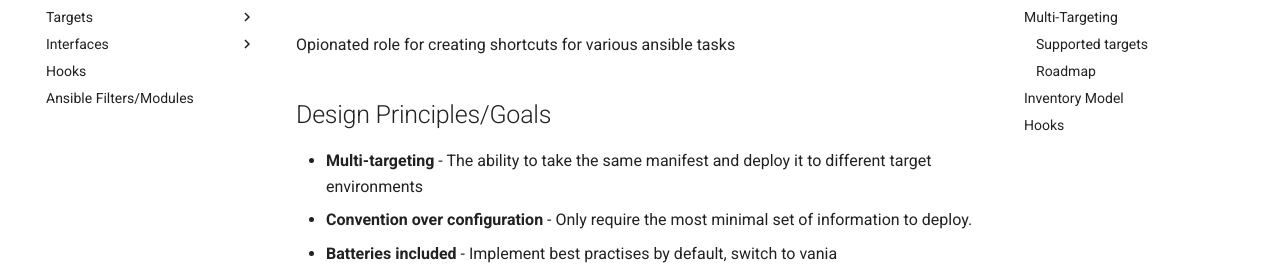
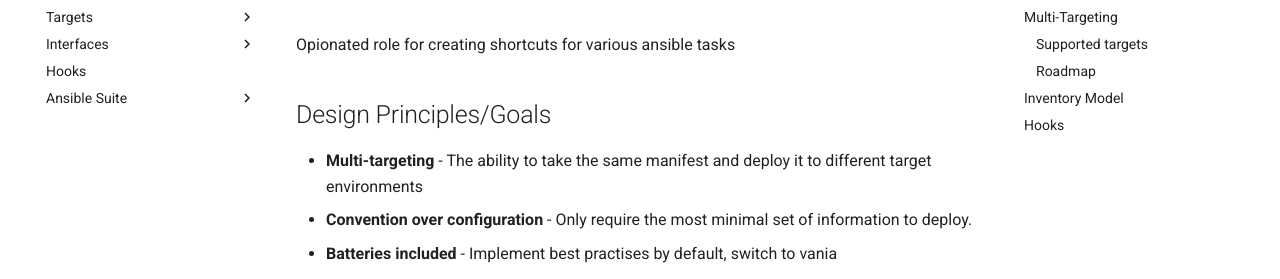
Before and after one commit to moshloop/ansible-deploy, an MkDocs documentation site: the page built from docs/index.md, in a window 1280 px wide. Shown: the part 148-427 px from the top of the page. Built offline with MkDocs 1.6.1 and Material for MkDocs 9.7.7, drawn with Linux system fonts in a browser that asks for light colours; comment, search, counter and statistics services are not loaded.

Commit message:
update TOC

```diff
--- a/mkdocs.yml
+++ b/mkdocs.yml
@@ -24,7 +24,11 @@
     - Volumes: ./storage/#volumes
     - Mounts: ./storage/#mounts
   - Hooks: ./hooks.md
-  - Ansible Filters/Modules: ./ansible-addons.md
+  - Ansible Suite:
+    - ansible-extras: ./ansible-addons.md
+    - ansible-run: https://www.moshloop.com/ansible-run
+    - ansible-provision: https://www.moshloop.com/ansible-provision
+    - ansible-dependencies: https://github.com/moshloop/ansible-dependencies
 
 
 markdown_extensions:
```
